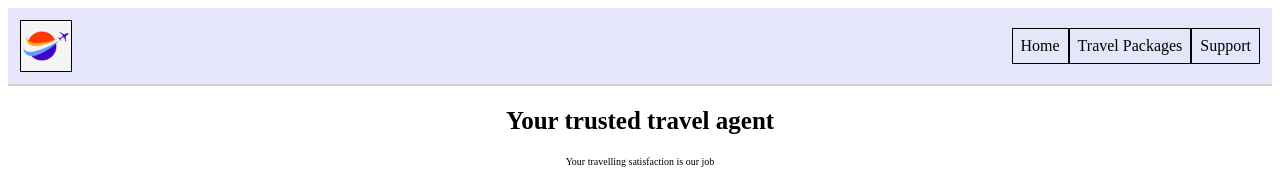
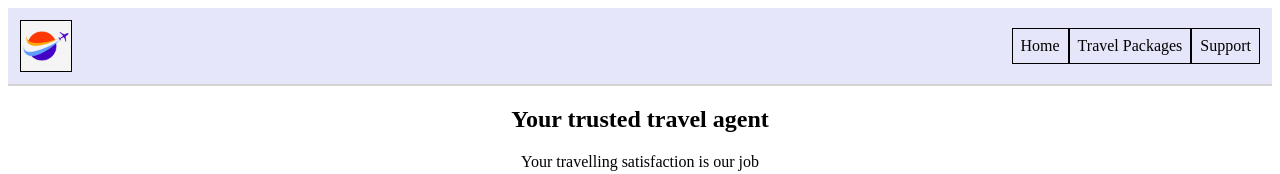
Before and after one commit to revou-fundamental-course/22-jul-24-kmuzaki, a plain HTML site: page index.html in a window 1280 px wide. Shown: the top 174 px of the page. Drawn offline with Linux system fonts and the light colour scheme.

Commit message:
Update index.html

```diff
--- a/index.html
+++ b/index.html
@@ -23,9 +23,9 @@
         <main>
             <article class="main-title">
                 <header>
-                    <h1 class="main-title-header">Your trusted travel agent</h1>
+                    <h1>Your trusted travel agent</h1>
                 </header>
-                <p class="main-title-sub">Your travelling satisfaction is our job</p>
+                <p>Your travelling satisfaction is our job</p>
             </article>
 
             <section class="main-content">
```
